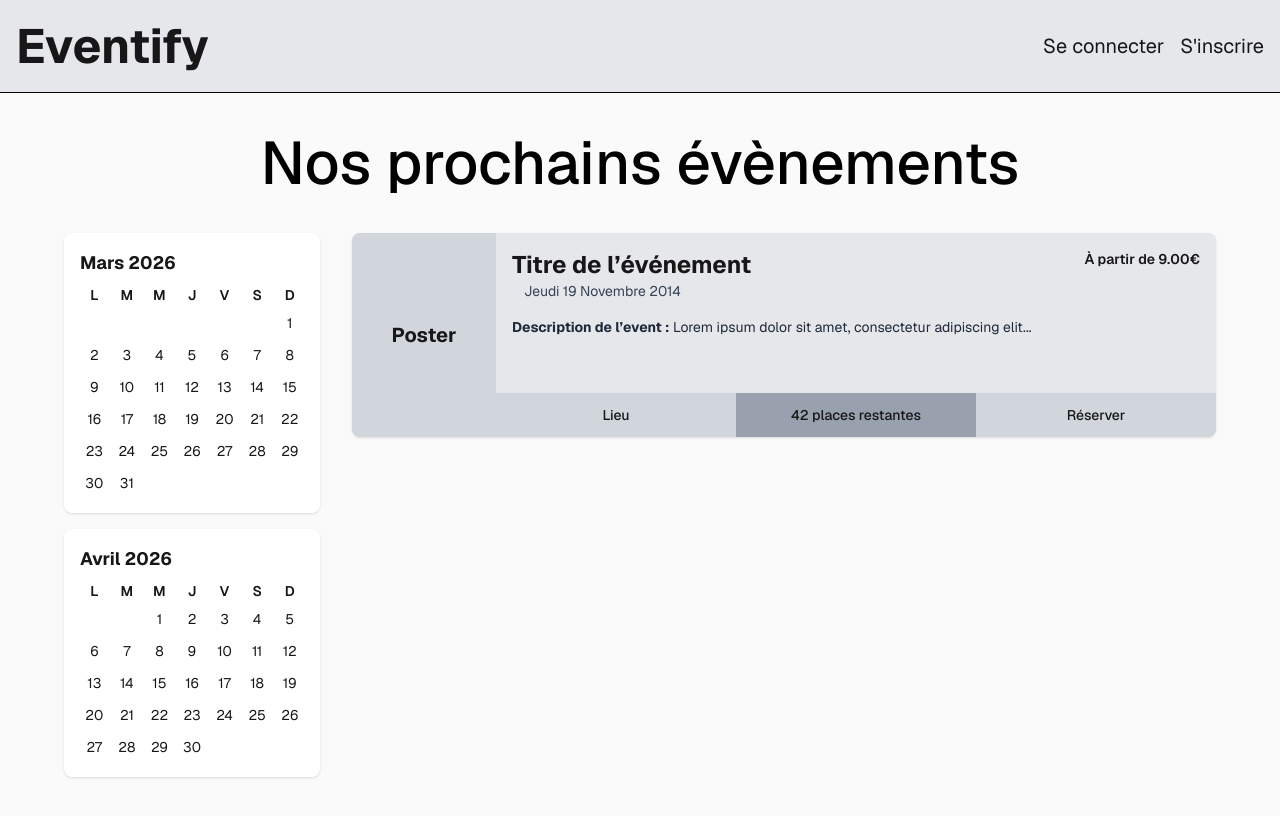
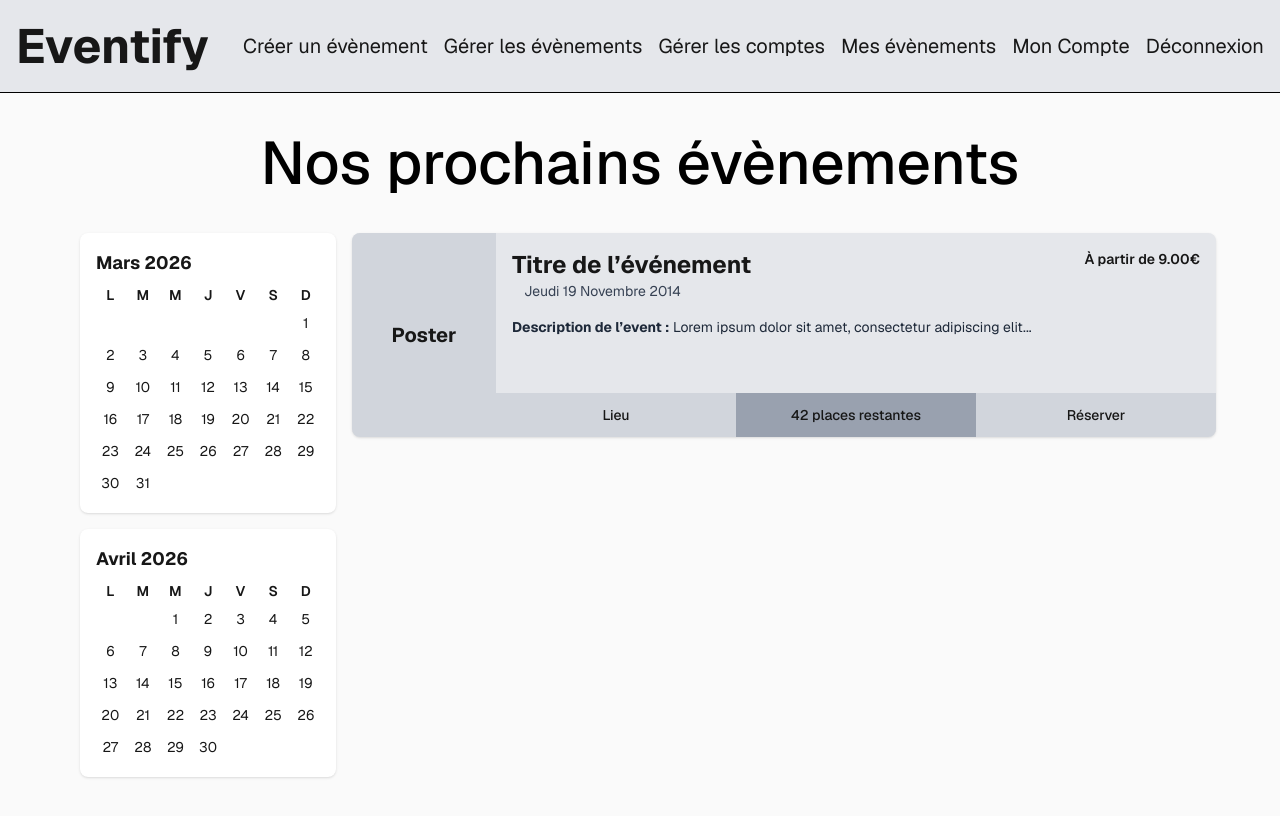
Before and after one commit to come-kouame/Eventify, a Next.js app in the folder frontend/: page / in a window 1280 px wide. Shown: the top 816 px of the page. Built offline with nearby package versions, Linux system fonts and the light colour scheme; no server answers.

Commit message:
Modyfing main page bar (to acces every page of the webside)

```diff
--- a/frontend/src/app/page.tsx
+++ b/frontend/src/app/page.tsx
@@ -9,12 +9,12 @@ import {Hello} from "@/ui/message/hello";
 export default function Home() {
     return (
         <div className=" justify-center bg-zinc-50 font-sans">
-            <NavBarNotConnected/>
+            <NavBarAdmin/>
 
             <h1 className="font-medium text-black text-6xl text-center w-full py-10">Nos prochains évènements</h1>
-            <main className="flex min-h-screen w-full gap-8 px-16 sm:items-start">
+            <main className="flex min-h-screen w-full px-16 sm:items-start">
                 {/* Left calendar */}
-                <div className="flex flex-col gap-4">
+                <div className="flex flex-col gap-4 mx-4">
                     <Calendar date={new Date()} />
                     <Calendar date={new Date(new Date().getFullYear(), new Date().getMonth() + 1, 1)} />
                 </div>
```
